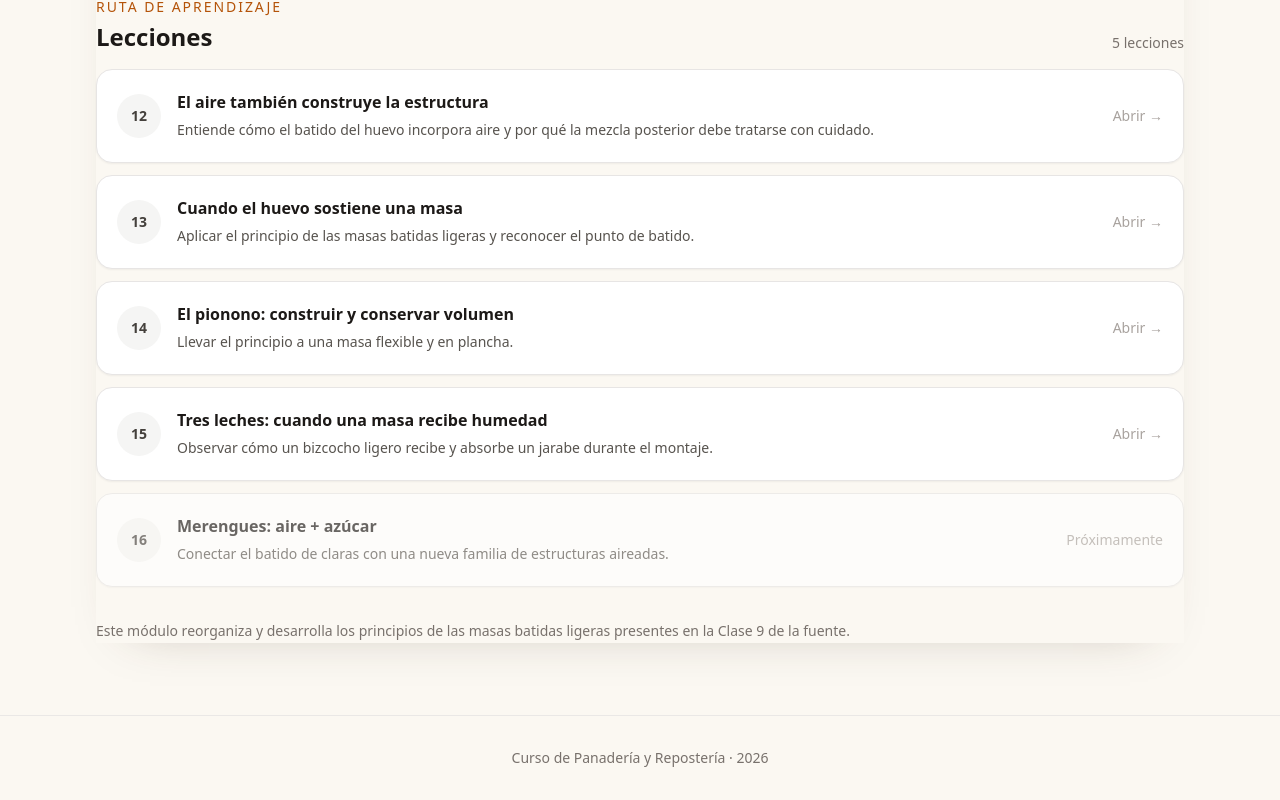
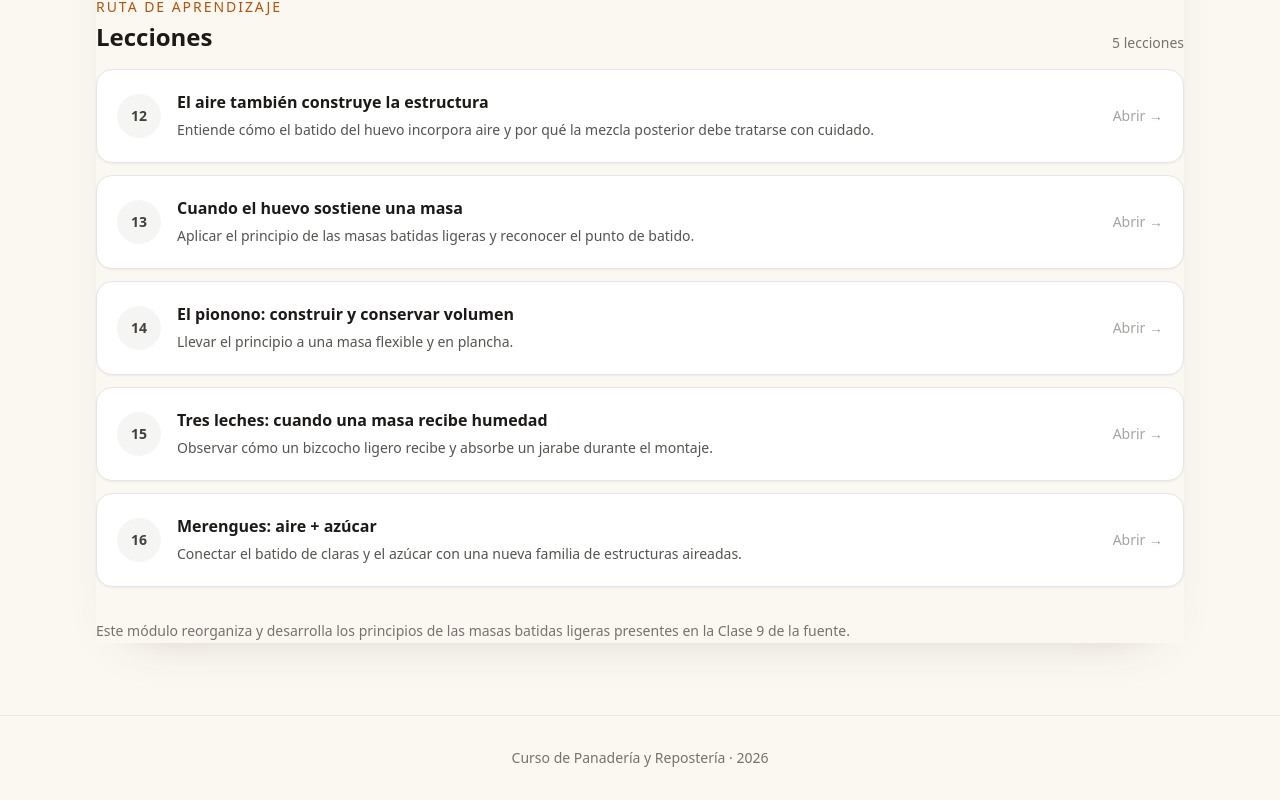
Before and after one commit to Drworm82/CursoPanadero, a Next.js app: page /modulo-3 in a window 1280 px wide. Shown: the part 696-1496 px from the top of the page. Built offline with nearby package versions, Linux system fonts and the light colour scheme; no server answers.

Commit message:
Activar lección 16 del módulo 3

```diff
--- a/pages/modulo-3.js
+++ b/pages/modulo-3.js
@@ -12,7 +12,7 @@ const lessons = [
   ['13', 'Cuando el huevo sostiene una masa', 'Aplicar el principio de las masas batidas ligeras y reconocer el punto de batido.', '/leccion-cuando-el-huevo-sostiene-una-masa'],
   ['14', 'El pionono: construir y conservar volumen', 'Llevar el principio a una masa flexible y en plancha.', '/leccion-el-pionono'],
   ['15', 'Tres leches: cuando una masa recibe humedad', 'Observar cómo un bizcocho ligero recibe y absorbe un jarabe durante el montaje.', '/leccion-tres-leches'],
-  ['16', 'Merengues: aire + azúcar', 'Conectar el batido de claras con una nueva familia de estructuras aireadas.', '#'],
+  ['16', 'Merengues: aire + azúcar', 'Conectar el batido de claras y el azúcar con una nueva familia de estructuras aireadas.', '/leccion-merengues'],
 ];
 
 export default function ModuleThreePage() {
```
